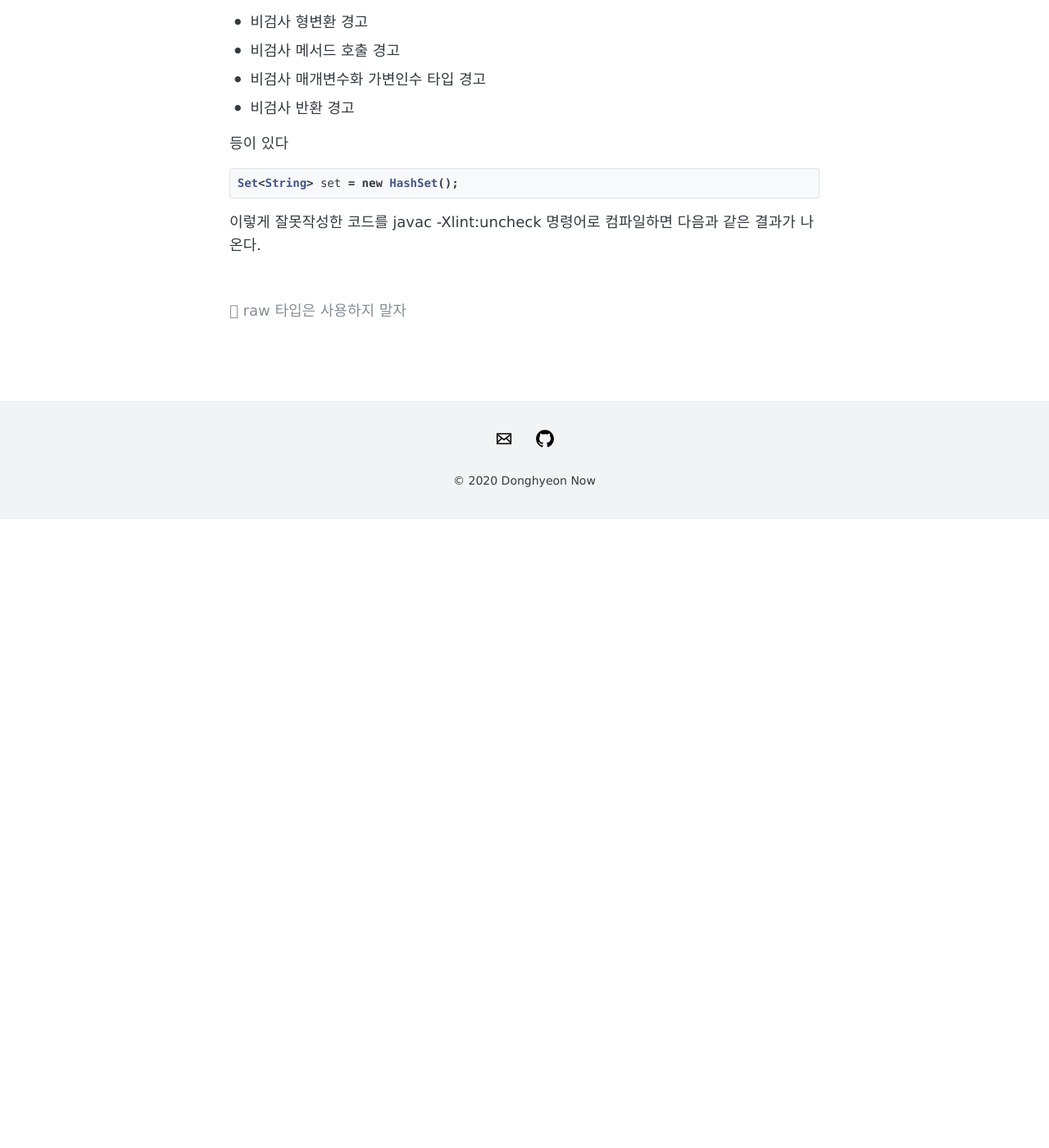
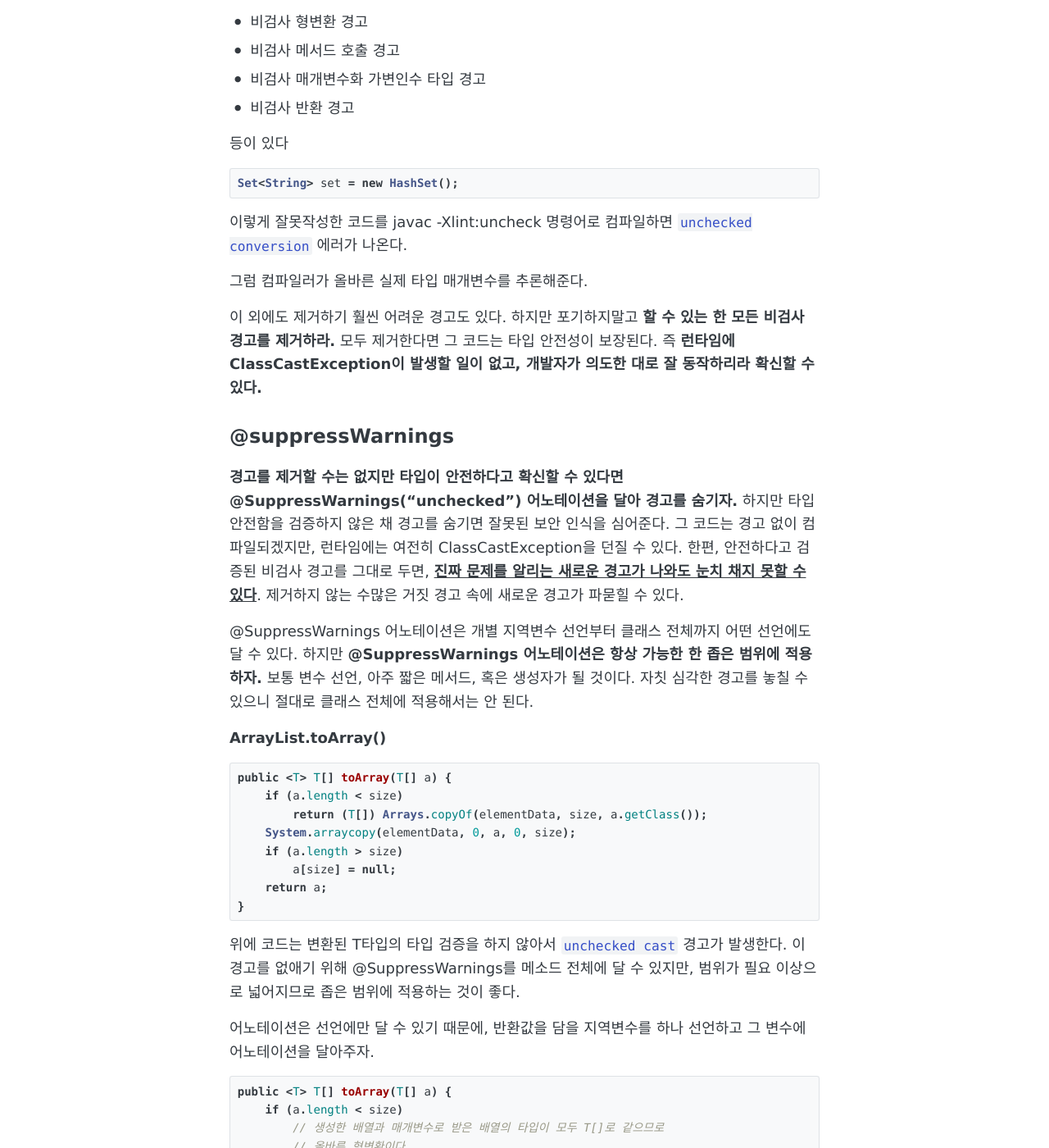
Before and after one commit to DaeAkin/DaeAkin.github.io, a Jekyll site: the page built from _posts/2021-03-26-비검사 경고를 제거하자.md, in a window 1280 px wide and 1400 px high, scrolled down 290 px. Shown: the whole window at 82% size. Built offline with Jekyll 4.4.1, drawn with Linux system fonts in a browser that asks for light colours; comment, search, counter and statistics services are not loaded; before the commit the page ends 923 px from its top, so only the background shows below that; some of the changed text lies outside the part shown.

Commit message:
feat : 아이템 27 포스팅

````diff
--- a/_posts/2021-03-26-비검사 경고를 제거하자.md
+++ b/_posts/2021-03-26-비검사 경고를 제거하자.md
@@ -22,4 +22,54 @@ tags:
 Set<String> set = new HashSet();
 ```
 
-이렇게 잘못작성한 코드를 javac -Xlint:uncheck 명령어로 컴파일하면 다음과 같은 결과가 나온다.
+이렇게 잘못작성한 코드를 javac -Xlint:uncheck 명령어로 컴파일하면 `unchecked conversion` 에러가 나온다.
+
+그럼 컴파일러가 올바른 실제 타입 매개변수를 추론해준다.
+
+이 외에도 제거하기 훨씬 어려운 경고도 있다. 하지만 포기하지말고 **할 수 있는 한 모든 비검사 경고를 제거하라.** 모두 제거한다면 그 코드는 타입 안전성이 보장된다. 즉 **런타임에 ClassCastException이 발생할 일이 없고, 개발자가 의도한 대로 잘 동작하리라 확신할 수 있다.**
+
+## @suppressWarnings
+
+**경고를 제거할 수는 없지만 타입이 안전하다고 확신할 수 있다면 @SuppressWarnings("unchecked") 어노테이션을 달아 경고를 숨기자.** 하지만 타입 안전함을 검증하지 않은 채 경고를 숨기면 잘못된 보안 인식을 심어준다. 그 코드는 경고 없이 컴파일되겠지만, 런타임에는 여전히 ClassCastException을 던질 수 있다. 한편, 안전하다고 검증된 비검사 경고를 그대로 두면, **<u>진짜 문제를 알리는 새로운 경고가 나와도 눈치 채지 못할 수 있다</u>**. 제거하지 않는 수많은 거짓 경고 속에 새로운 경고가 파묻힐 수 있다.
+
+@SuppressWarnings 어노테이션은 개별 지역변수 선언부터 클래스 전체까지 어떤 선언에도 달 수 있다. 하지만 **@SuppressWarnings 어노테이션은 항상 가능한 한 좁은 범위에 적용하자.** 보통 변수 선언, 아주 짧은 메서드, 혹은 생성자가 될 것이다. 자칫 심각한 경고를 놓칠 수 있으니 절대로 클래스 전체에 적용해서는 안 된다.
+
+**ArrayList.toArray()**
+
+```java
+public <T> T[] toArray(T[] a) {
+    if (a.length < size)
+        return (T[]) Arrays.copyOf(elementData, size, a.getClass());
+    System.arraycopy(elementData, 0, a, 0, size);
+    if (a.length > size)
+        a[size] = null;
+    return a;
+}
+```
+
+위에 코드는 변환된 T타입의 타입 검증을 하지 않아서 `unchecked cast` 경고가 발생한다. 이 경고를 없애기 위해  @SuppressWarnings를 메소드 전체에 달 수 있지만, 범위가 필요 이상으로 넓어지므로 좁은 범위에 적용하는 것이 좋다.
+
+어노테이션은 선언에만 달 수 있기 때문에, 반환값을 담을 지역변수를 하나 선언하고 그 변수에 어노테이션을 달아주자.
+
+```java
+public <T> T[] toArray(T[] a) {
+    if (a.length < size)
+      	// 생성한 배열과 매개변수로 받은 배열의 타입이 모두 T[]로 같으므로
+      	// 올바른 형변환이다.
+        return (T[]) Arrays.copyOf(elementData, size, a.getClass());
+    System.arraycopy(elementData, 0, a, 0, size);
+    if (a.length > size)
+        a[size] = null;
+    return a;
+}
+```
+
+이 코드는 깔끔하게 컴파일되고 비검사 경고를 숨기는 범위도 최소로 좁혔다.
+
+**@SuppressWarnings("unchecked")어노테이션을 사용할 때면 그 경고를 무시해도 안전한 이유를 항상 주석으로 남겨야 한다.** 다른 사람이 그 코드를 이해 하는 데 도움이 되며, 더 중요하게는, 다른 사람이 그 코드를 잘못 수정하여 타입 안전성을 잃는 상황을 줄여 준다.
+
+
+
+## 정리
+
+비검사 경고는 중요하니 무시하지 말자. 모든 비검사 경고는 런타임에 ClassCastException을 일으킬 수 있는 잠재적 기능성을 뜻하니 최선을 다해 제거하자.
````
